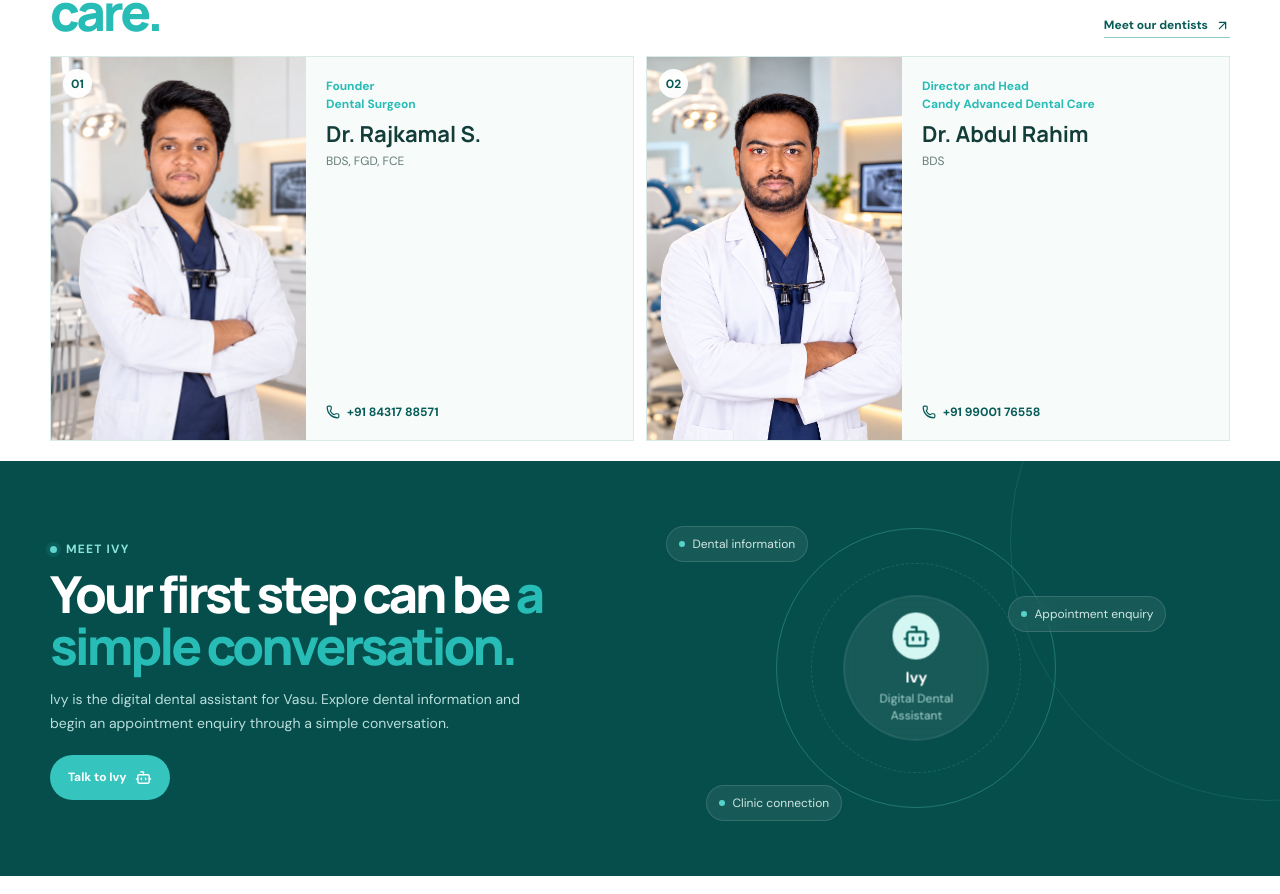
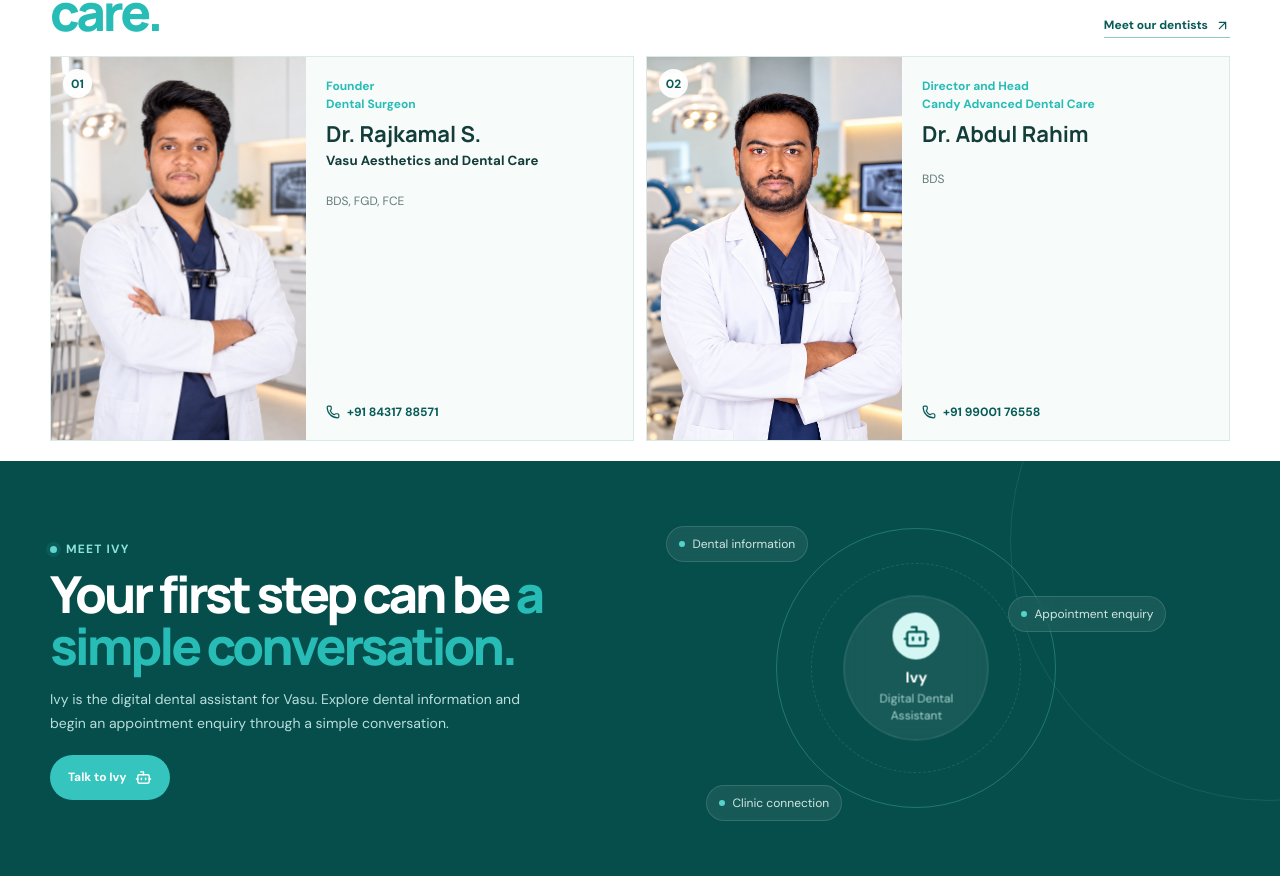
Before and after one commit to the-capital-hub/OakIvoryVersion4, a React (Vite) app: page / in a window 1280 px wide. Shown: the part 2025-2919 px from the top of the page. Built offline with nearby package versions, Linux system fonts and the light colour scheme.

Commit message:
Upadate the Name

```diff
--- a/src/pages/Doctors/Doctors.jsx
+++ b/src/pages/Doctors/Doctors.jsx
@@ -17,6 +17,8 @@ import clinic4 from "../../assets/image/clinic4.png"
 const doctors = [
   {
     name: "Dr. Rajkamal S.",
+    founder : "Vasu Aesthetics and Dental Care",
+
     role: "Founder | Dental Surgeon",
     qualification: "BDS, FGD, FCE",
     phone: "8431788571",
@@ -209,6 +211,7 @@ export default function Doctors() {
                 </span>
 
                 <h3>{doctor.name}</h3>
+                <h5 style={{marginTop:"2px"}}>{doctor.founder}</h5>
 
                 <strong className="doctor-role">
                   {doctor.role}
--- a/src/pages/Home/Home.jsx
+++ b/src/pages/Home/Home.jsx
@@ -89,6 +89,7 @@ const principles = [
 const doctors = [
   {
     name: "Dr. Rajkamal S.",
+    founder : "Vasu Aesthetics and Dental Care",
     qualification: "BDS, FGD, FCE",
     role: "Founder",
     role1 :"Dental Surgeon",
@@ -514,6 +515,7 @@ export default function Home() {
                     <small>{doctor.role1}</small>
 
                     <h3>{doctor.name}</h3>
+                    <h5 style={{marginTop:"2px"}}>{doctor.founder}</h5>
 
                     <p>{doctor.qualification}</p>
 
```
